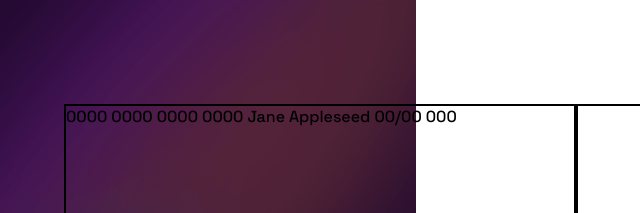
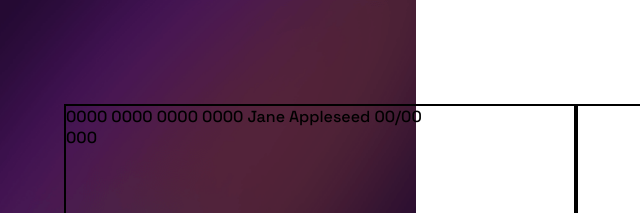
Before and after one commit to StrongMeders/Front-end-mentor-Desafio02, a website built with Vite: page index.html in a window 1280 px wide. Shown: the top 213 px of the page, 64-704 px from the left. Built offline with nearby package versions, Linux system fonts and the light colour scheme.

Commit message:
inicio inplementação dos cartões

```diff
--- a/index.html
+++ b/index.html
@@ -13,7 +13,15 @@
   <body>
     <div id="container">
       <div id="cartao">
-        0000 0000 0000 0000 Jane Appleseed 00/00 000
+
+        <div id="pt-frente">
+          0000 0000 0000 0000 Jane Appleseed 00/00
+        </div>
+
+        <div id="pt-tras">
+          000
+        </div>
+
       </div>
 
       <div id="form" onsubmit="submited()">
```
